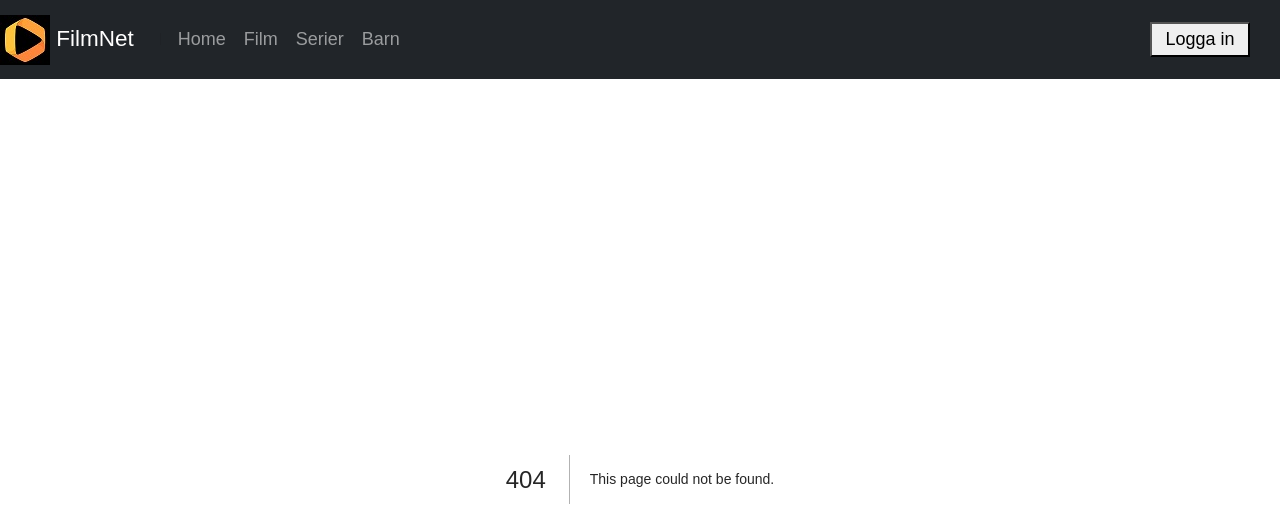
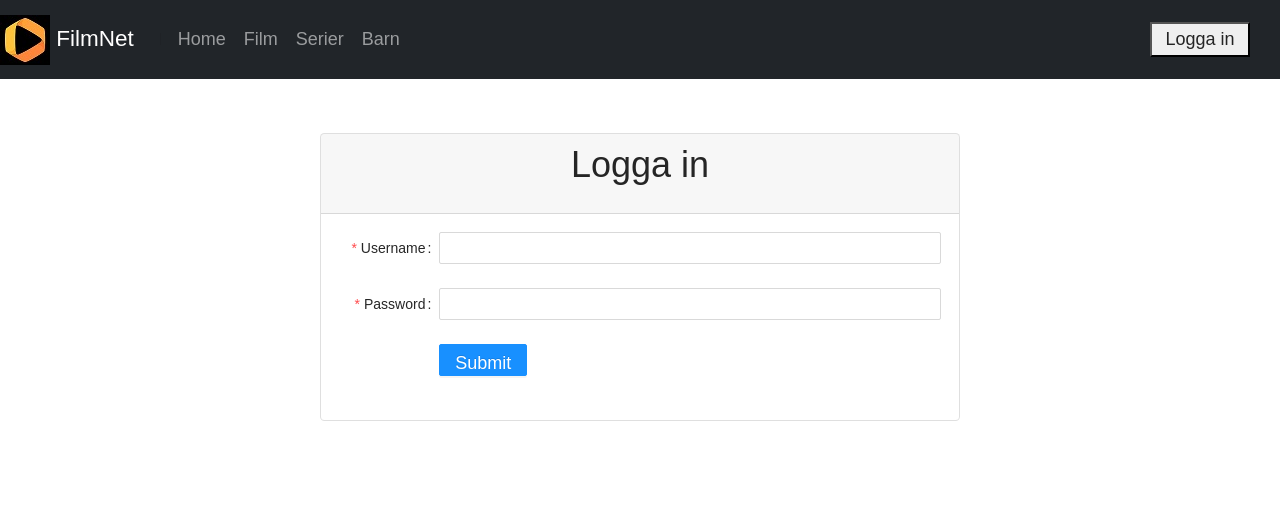
Before and after one commit to Arashr8/filmNet, a Next.js app: page /auth in a window 1280 px wide. Before the commit this address had no page. Shown: the top 526 px of the page. Built offline with nearby package versions, Linux system fonts and the light colour scheme.

Commit message:
create logga in page

```diff
--- /dev/null
+++ b/components/auth/login/index.js
@@ -0,0 +1,54 @@
+import {Button, Form, Input } from 'antd';
+import React from 'react';
+import styles from './login.module.css';
+
+
+const layout = {
+    labelCol: { span: 4 },
+    wrapperCol: { span: 20 },
+  };
+
+  const tailLayout = {
+    wrapperCol: {
+        offset: 4,
+         span: 20,
+    },
+  };
+const LoginForm = () => {
+    return (
+
+            <Form
+            {...layout}
+            onFinish={(value) => {
+                console.log(value)
+            }}
+            onFinisgFaild={error => {
+                console.log(error)
+            }}
+            >
+                <Form.Item
+                label="Username"
+                name="username"
+                rules={[{required:true , message: 'Please input your username!'}]}
+                >
+                    <Input />
+                </Form.Item>
+
+                <Form.Item
+                label="Password"
+                name="Password"
+                rules={[{required:true , message:'Please input your password!'},
+                {min:6 , message:"Password must be at least 6 characters."}]}
+                >
+                    <Input />
+                </Form.Item>
+
+                <Form.Item {...tailLayout} className="mt-3">
+                <Button type="primary" htmlType="submit">Submit</Button>
+                </Form.Item>
+            </Form>
+
+     );
+}
+
+export default LoginForm;
--- /dev/null
+++ b/pages/auth/index.js
@@ -0,0 +1,19 @@
+import React from 'react';
+import LoginForm from '../../components/auth/login';
+import {Card} from 'react-bootstrap';
+
+const AuthPage = () => {
+    return (
+        <Card className="w-50 m-auto mt-5">
+            <Card.Header className="text-center">
+                <h2>Logga in</h2>
+            </Card.Header>
+            <Card.Body>
+            <LoginForm />
+            </Card.Body>
+        </Card>
+
+     );
+}
+
+export default AuthPage;
```
Also changed, not shown: components/auth/login/login.module.css (added).
